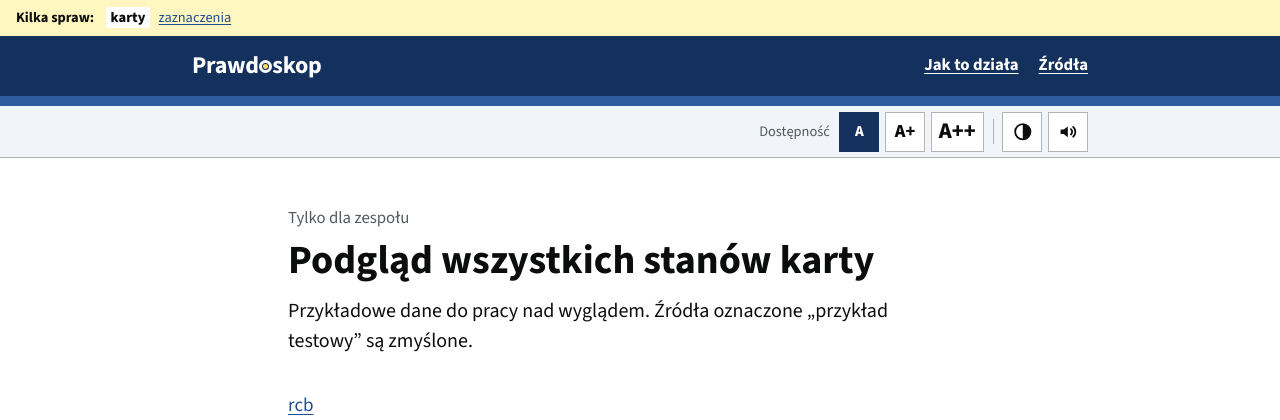
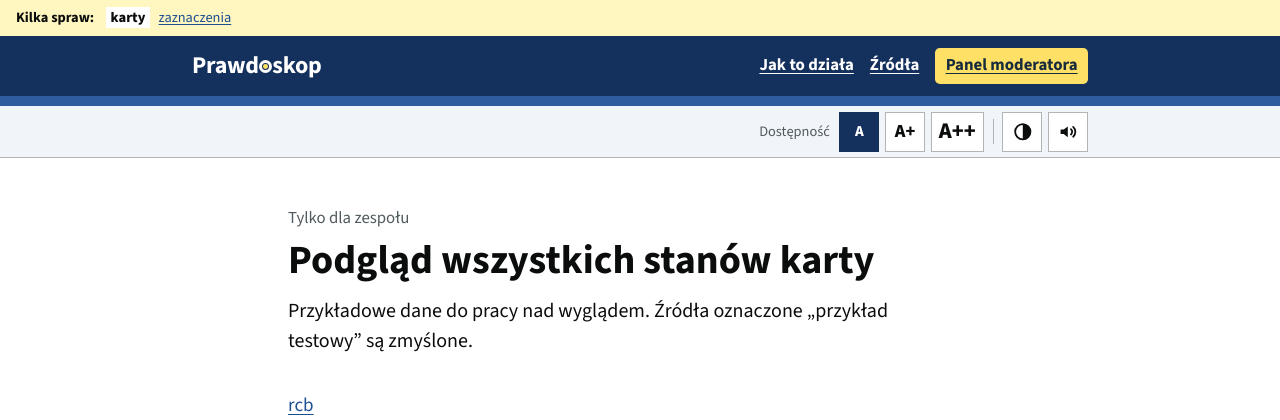
Before and after one commit to KonradKrol/prawdowid-hacknation, a FastAPI app: page /dev in a window 1280 px wide. Shown: the top 420 px of the page. Run offline with FastAPI, Linux system fonts and the light colour scheme; parts of the project's set-up code (start-up, migrations or seed data) failed here and were passed over.

Commit message:
Add visible moderator panel link

```diff
--- a/app/static/css/wynik-v3.css
+++ b/app/static/css/wynik-v3.css
@@ -272,3 +272,8 @@ html, body { overflow-x: clip; }
 .lens { position: relative; display: inline-block; width: .56em; height: .56em; margin-bottom: -.01em; border: .14em solid currentColor; border-radius: 50%; box-sizing: border-box; }
 .lens::after { content: ""; position: absolute; inset: 0; margin: auto; width: .2em; height: .2em; border-radius: 50%; background: #FFE066; }
 .brand__name { letter-spacing: -.01em; }
+
+.topnav { align-items: center; flex-wrap: wrap; gap: .5rem 1rem; }
+.topnav .topnav__moderation { color: #172b3d; background: #ffe066; border-radius: .3rem; padding: .35rem .65rem; }
+.topnav .topnav__moderation:hover { color: #172b3d; background: #fff1ae; }
+@media (max-width: 35rem) { .topbar__in { flex-wrap: wrap; padding-block: .65rem; } }
--- a/app/templates/base.html
+++ b/app/templates/base.html
@@ -10,7 +10,7 @@
   <link rel="preload" href="/static/fonts/source-sans-3-latin-wght-normal.woff2" as="font" type="font/woff2" crossorigin>
   <link rel="preload" href="/static/fonts/source-serif-4-latin-opsz-normal.woff2" as="font" type="font/woff2" crossorigin>
   <link rel="stylesheet" href="/static/css/{{ theme or 'styl-a' }}.css">
-  <link rel="stylesheet" href="/static/css/wynik-v3.css?v=28">
+  <link rel="stylesheet" href="/static/css/wynik-v3.css?v=29">
   <script type="module" src="/static/js/app.js?v=8"></script>
 </head>
 <body class="{% block body_class %}{% endblock %}{% if v %} k-{{ v.kotwica }} l-{{ v.lista }} c-{{ v.kolor }}{% endif %}">
@@ -34,6 +34,7 @@
       <nav class="topnav" aria-label="Główna nawigacja">
         <a href="/jak-to-dziala">Jak to działa</a>
         <a href="/zrodla">Źródła</a>
+        <a class="topnav__moderation" href="/moderacja">Panel moderatora</a>
       </nav>
     </div>
   </header>
```
